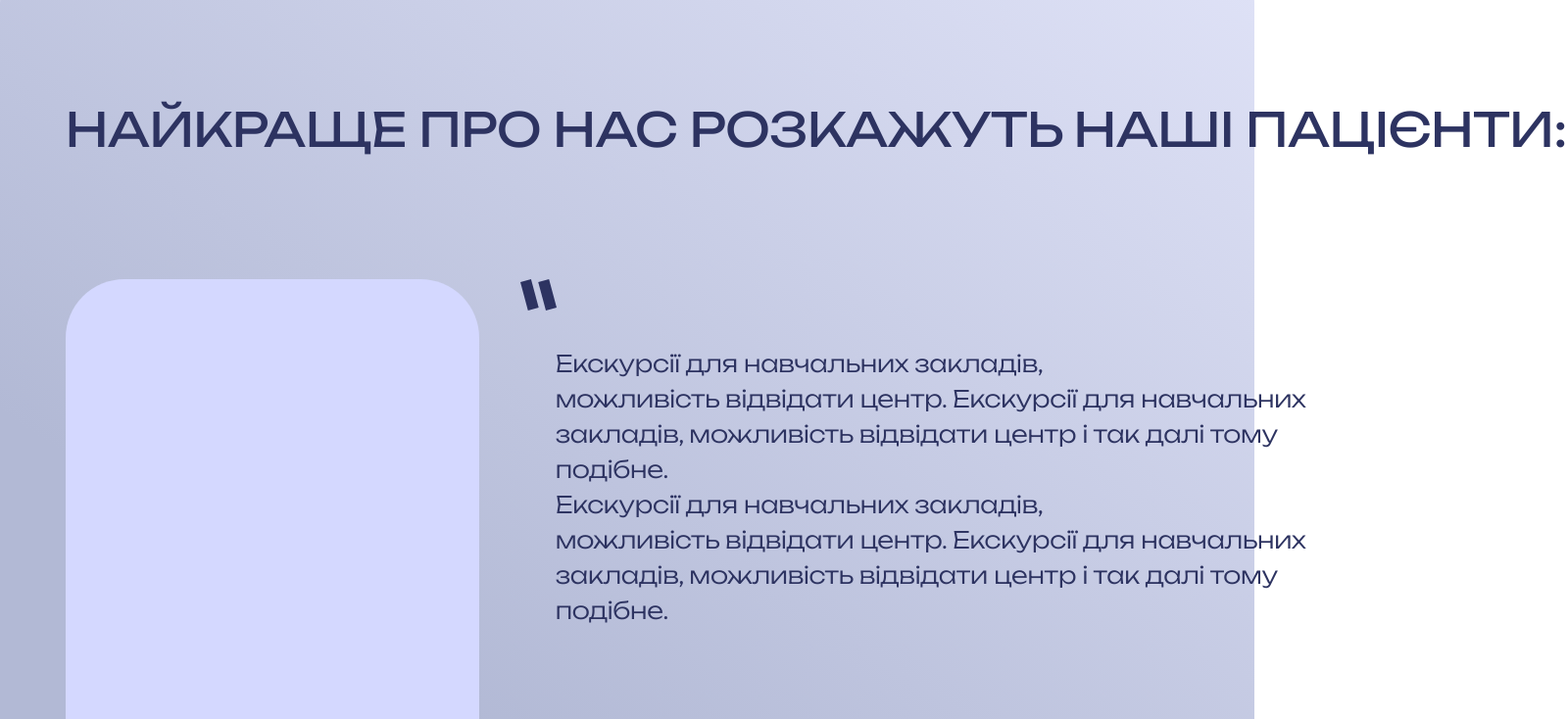
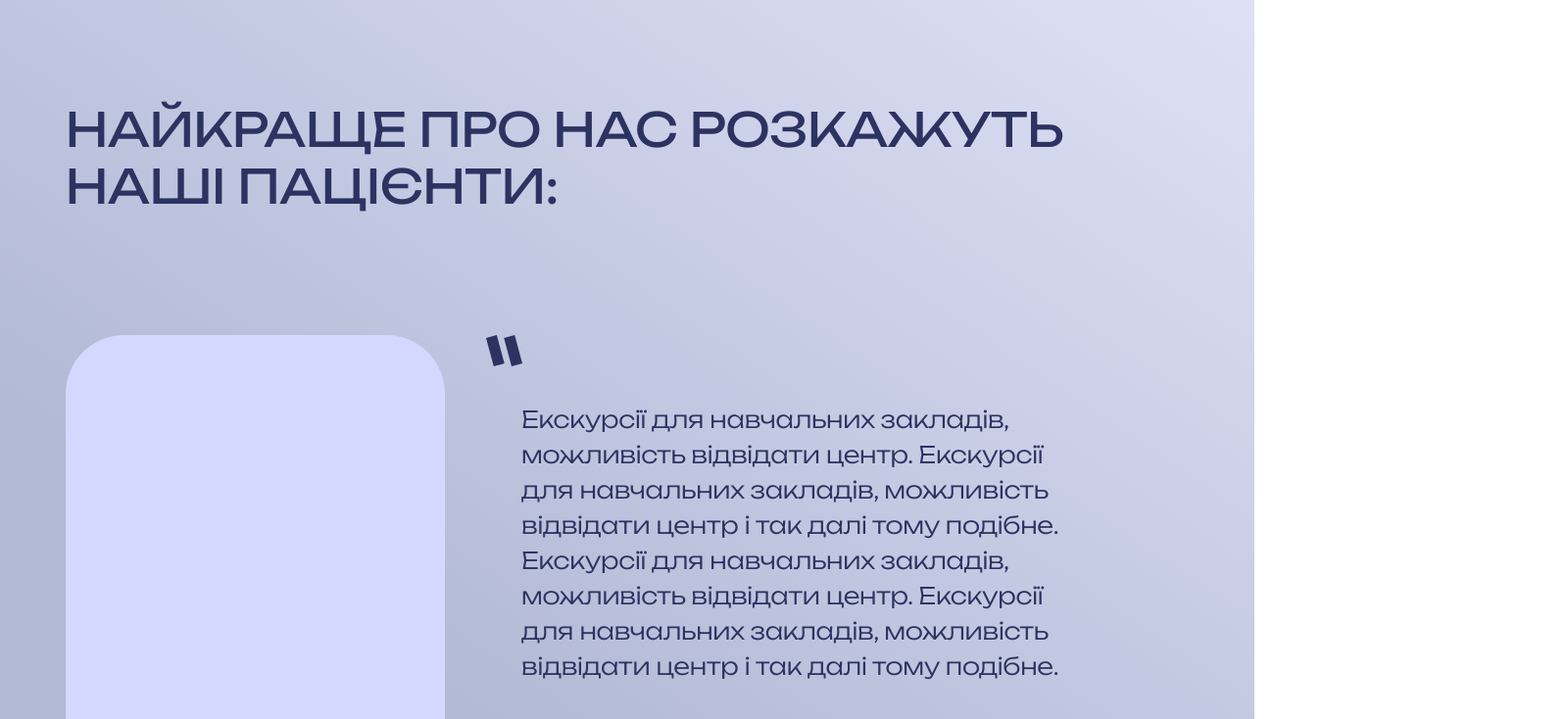
Before and after one commit to Odink923/Front-end-diplom-, a React (Create React App) app: page / in a window 1280 px wide. Shown: the part 1422-2156 px from the top of the page at 98% size, 1599 px wide, since content can reach past the window. Built offline with nearby package versions, Linux system fonts and the light colour scheme; a web font is replaced by a local one.

Commit message:
fix: update BestOfUs #27

```diff
--- a/src/components/servicespage/BestOfUs/BestOfUs.jsx
+++ b/src/components/servicespage/BestOfUs/BestOfUs.jsx
@@ -7,17 +7,25 @@ const BestOfUs = () => {
     return (
         <div className={classes.box}>
             <div className={classes.rectangle}>
-                <div className={classes.label}>
-                    <div className={classes.textWrapper}>Найкраще про нас розкажуть наші пацієнти:</div>
+
+                <div className={classes.title}>
+                    <div className={classes.label}>
+                        <div className={classes.textWrapper}>Найкраще про нас розкажуть наші пацієнти:</div>
+                    </div>
                 </div>
+
                 <div className={classes.content}>
+
                     <div className={classes.image}></div>
+
                     <div className={classes.text}>
+
                         <svg xmlns="http://www.w3.org/2000/svg" width="37" height="32" viewBox="0 0 37 32" fill="none">
                             <path
                                 d="M0 2.90909L10.8934 0L18.6878 29.0909L7.79442 32L0 2.90909ZM18.2183 2.90909L29.2056 0L37 29.0909L26.0127 32L18.2183 2.90909Z"
                                 fill="#2D3361"/>
                         </svg>
+                        <div className={classes.textContent}>
                         <div className={classes.label2}>
                             <div className={classes.textWrapper2}>
                                 Екскурсії для навчальних закладів,<br/>
@@ -28,10 +36,12 @@ const BestOfUs = () => {
                                 можливість відвідати центр і так далі тому подібне.
                             </div>
                         </div>
-                        <div className={classes.other}>
+                        </div>
 
-                        </div>
+                        <div className={classes.other}></div>
+
                     </div>
+
                 </div>
 
             </div>
--- a/src/components/servicespage/BestOfUs/BestOfUs.module.css
+++ b/src/components/servicespage/BestOfUs/BestOfUs.module.css
@@ -18,15 +18,23 @@
     flex-direction: column;
     display: flex;
 }
+
+.title{
+    display: flex;
+    position: relative;
+    width: 100%;
+    height: fit-content;
+    margin-bottom: 123px;
+}
 .label{
     display: flex;
     position: relative;
     margin-top: 161px;
     margin-left: 5.21%;
+    margin-right: 5.21%;
+    width: 100%;
+    height: fit-content;
 }
-
-
-
 .textWrapper{
     color: #2D3361;
     font-family: Unbounded-Regular, serif;
@@ -35,39 +43,49 @@
     letter-spacing: -0.528px;
     text-transform: uppercase;
     position: relative;
-    white-space: nowrap;
     width: fit-content;
 }
+
+
 .content{
     display: flex;
     position: relative;
     flex-direction: row;
-    margin-left: 5.21%;
-    margin-top: 123px;
+    margin-bottom: 172px;
+    height: 100%;
     width: 100%;
+    box-sizing: border-box;
 }
 .image{
     background: #D4D8FF;
     border-radius:60px;
-    height: 540px;
-    left: 0;
-    top: 0;
-    width: 642px;
+    height: 100%;
+    width: 38.75%;
+    margin-left: 5.21%;
     position: relative;
     display: flex;
+    box-sizing: border-box;
 }
 .text{
     display: flex;
     position: relative;
     margin-left: 42px;
     flex-direction: column;
+    width: 61.25%;
+    height: 100%;
+    box-sizing: border-box;
+}
+.textContent{
+    display: flex;
+    position: relative;
+    margin-top: 36px;
 }
 .label2{
     display: flex;
     position: relative;
-    margin-top: 36px;
     margin-left: 36px;
-    width: 780px;
+    margin-right: 24.41%;
+    width: fit-content;
 }
 
 .textWrapper2{
```
